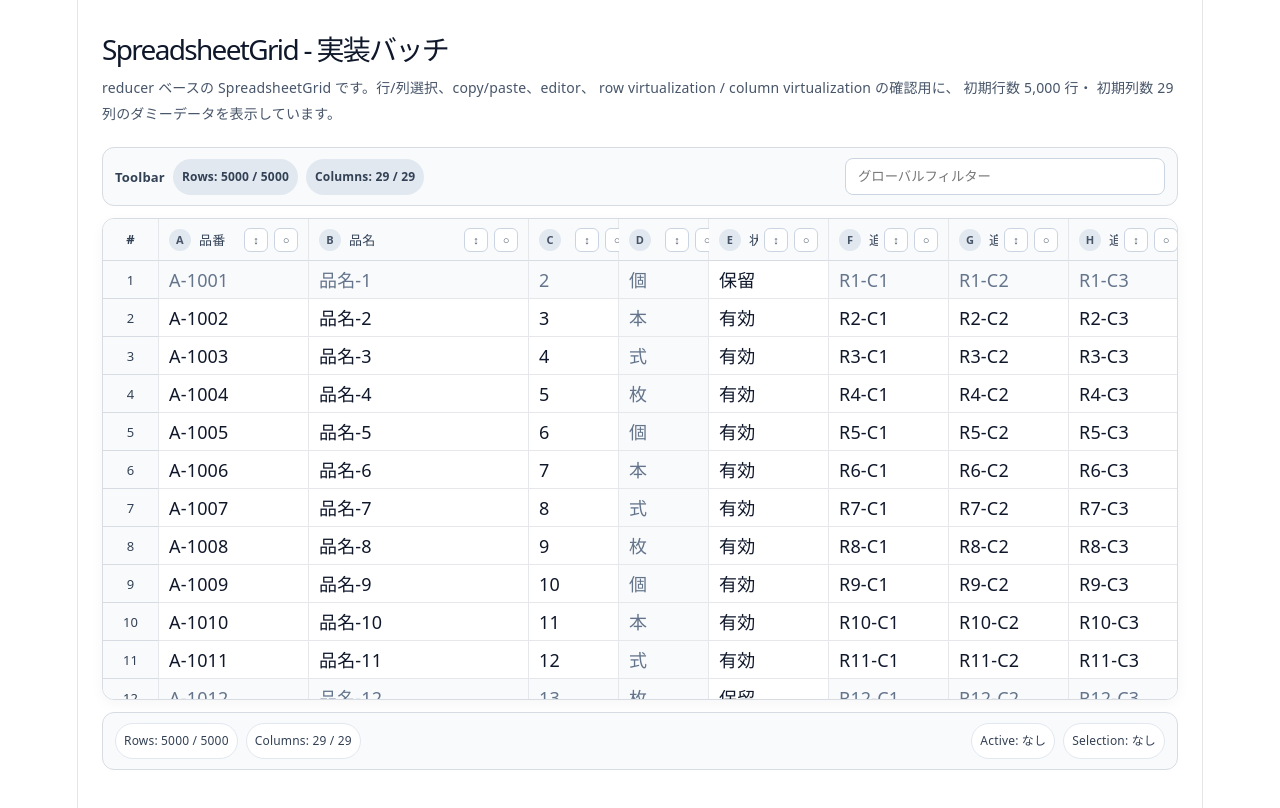
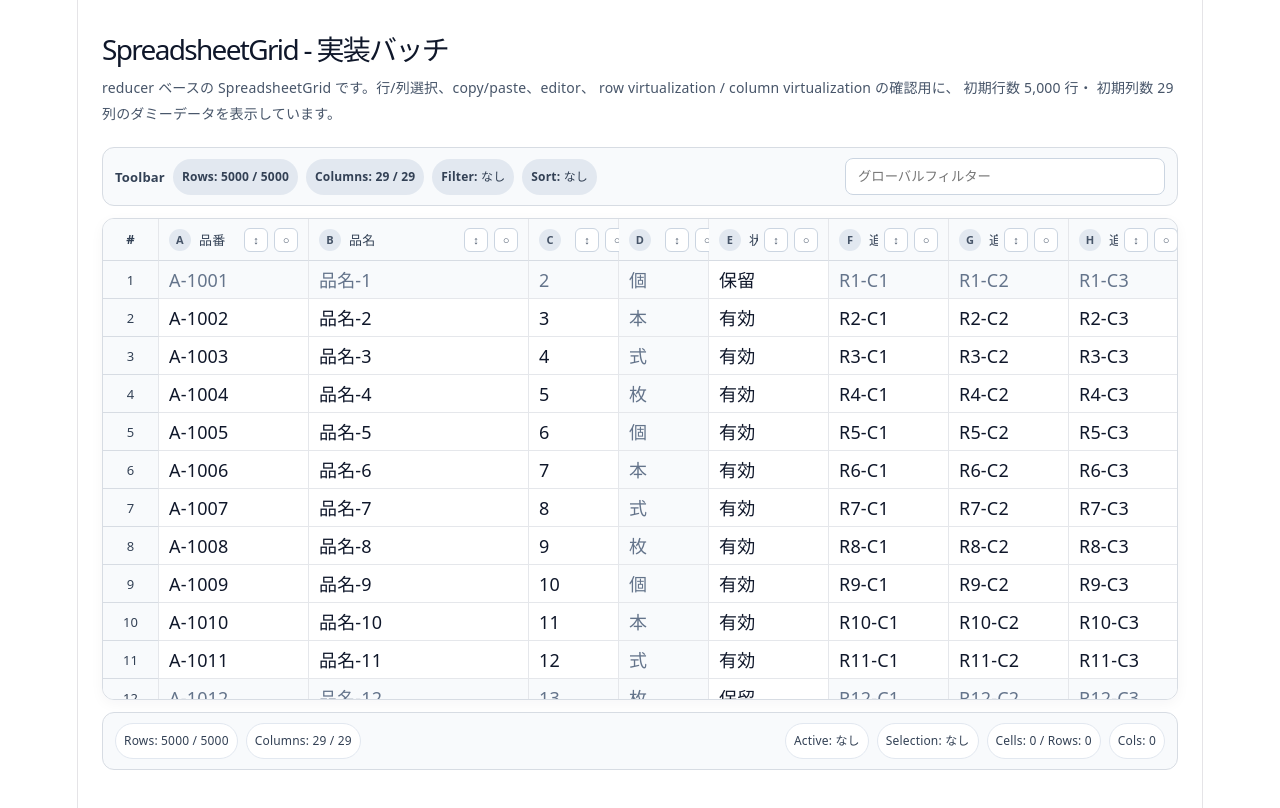
Before and after one commit to ishibashi0112/datasheet-grid, a React (Vite) app: page / in a window 1280 px wide. Shown: the top 808 px of the page. Built offline with nearby package versions, Linux system fonts and the light colour scheme.

Commit message:
✨ バッチ 9-D bar 用 summary を “より意味のある値” に拡張

```diff
--- a/src/components/spreadsheet-grid/SpreadsheetGrid.tsx
+++ b/src/components/spreadsheet-grid/SpreadsheetGrid.tsx
@@ -749,6 +749,10 @@ export function SpreadsheetGrid<T extends object>({
       columns,
       visibleColumns,
       globalFilterText: selectGlobalFilter(uiState),
+      // 追加: bar summary 用に列フィルター値を公開します。
+      columnFilterValues: uiState.filters.columnFilters,
+      // 追加: bar summary 用にソート状態を公開します。
+      sortState: uiState.sort,
       setGlobalFilterText,
       activeCell: uiState.activeCell,
       selection: uiState.selection,
--- a/src/components/spreadsheet-grid/model/gridTypes.ts
+++ b/src/components/spreadsheet-grid/model/gridTypes.ts
@@ -145,6 +145,10 @@ export type SpreadsheetGridSlotContext<T> = {
   columns: GridColumn<T>[];
   visibleColumns: GridColumn<T>[];
   globalFilterText: string;
+  // 追加: bar summary 用に列フィルター値を公開します。
+  columnFilterValues: Record<string, unknown>;
+  // 追加: bar summary 用にソート状態を公開します。
+  sortState: GridSortState;
   setGlobalFilterText: (value: string) => void;
   activeCell: CellCoord | null;
   selection: GridSelection;
@@ -181,3 +185,4 @@ export type SpreadsheetGridProps<T> = {
   renderBottomBar?: (context: SpreadsheetGridSlotContext<T>) => ReactNode;
   className?: string;
 };
+``
--- a/src/components/spreadsheet-grid/view/DefaultGridBottomBar.tsx
+++ b/src/components/spreadsheet-grid/view/DefaultGridBottomBar.tsx
@@ -5,6 +5,8 @@ import {
   formatGridColumnSummary,
   formatGridRowSummary,
   formatGridSelectionLabel,
+  formatGridSelectionStatsLabel,
+  getGridSelectionStats,
 } from './gridBarHelpers';
 import {
   getGridBarWrapperStyle,
@@ -23,6 +25,8 @@ export function DefaultGridBottomBar<T>({
 }: DefaultGridBottomBarProps<T>) {
   // 追加: 共通 style helper から bottom bar 用 style を解決します。
   const wrapperStyle: CSSProperties = getGridBarWrapperStyle('bottom');
+  // 追加: 選択統計を helper から取得します。
+  const selectionStats = getGridSelectionStats(context);
 
   return (
     <div style={wrapperStyle}>
@@ -41,6 +45,12 @@ export function DefaultGridBottomBar<T>({
           <span style={gridBarChipStyle}>
             Selection: {formatGridSelectionLabel(context.selection)}
           </span>
+          <span style={gridBarChipStyle}>
+            {formatGridSelectionStatsLabel(context)}
+          </span>
+          <span style={gridBarChipStyle}>
+            Cols: {selectionStats.selectedColumnCount}
+          </span>
         </div>
       </div>
     </div>
@@ -48,3 +58,4 @@ export function DefaultGridBottomBar<T>({
 }
 
 export default DefaultGridBottomBar;
+``
--- a/src/components/spreadsheet-grid/view/DefaultGridTopBar.tsx
+++ b/src/components/spreadsheet-grid/view/DefaultGridTopBar.tsx
@@ -1,8 +1,10 @@
 import type { CSSProperties } from 'react';
 import type { SpreadsheetGridSlotContext } from '../model/gridTypes';
 import {
+  formatGridFilterSummary,
   formatGridColumnSummary,
   formatGridRowSummary,
+  formatGridSortSummary,
 } from './gridBarHelpers';
 import {
   getGridBarWrapperStyle,
@@ -38,6 +40,14 @@ export function DefaultGridTopBar<T>({
           <span style={gridBarEmphasisChipStyle}>
             {formatGridColumnSummary(context)}
           </span>
+
+          <span style={gridBarEmphasisChipStyle}>
+            {formatGridFilterSummary(context)}
+          </span>
+
+          <span style={gridBarEmphasisChipStyle}>
+            {formatGridSortSummary(context)}
+          </span>
         </div>
 
         <input
@@ -53,4 +63,3 @@ export function DefaultGridTopBar<T>({
 }
 
 export default DefaultGridTopBar;
-``
--- a/src/components/spreadsheet-grid/view/gridBarHelpers.ts
+++ b/src/components/spreadsheet-grid/view/gridBarHelpers.ts
@@ -2,6 +2,8 @@ import type { ReactNode } from 'react';
 import type {
   CellCoord,
   GridSelection,
+  GridSortState,
+  GridColumn,
   SpreadsheetGridSlotContext,
 } from '../model/gridTypes';
 import { toExcelColumnName } from '../utils/excelColumnName';
@@ -39,12 +41,18 @@ export const formatGridSelectionLabel = (selection: GridSelection) => {
       selection.range.start.row,
       selection.range.end.row,
     );
-    const endRow = Math.max(selection.range.start.row, selection.range.end.row);
+    const endRow = Math.max(
+      selection.range.start.row,
+      selection.range.end.row,
+    );
     const startCol = Math.min(
       selection.range.start.col,
       selection.range.end.col,
     );
-    const endCol = Math.max(selection.range.start.col, selection.range.end.col);
+    const endCol = Math.max(
+      selection.range.start.col,
+      selection.range.end.col,
+    );
 
     return `${toExcelColumnName(startCol)}${startRow + 1} - ${toExcelColumnName(
       endCol,
@@ -71,3 +79,138 @@ export const formatGridRowSummary = <T,>(
 export const formatGridColumnSummary = <T,>(
   context: Pick<SpreadsheetGridSlotContext<T>, 'columns' | 'visibleColumns'>,
 ) => `Columns: ${context.visibleColumns.length} / ${context.columns.length}`;
+
+// 追加: selection から選択セル数 / 行数 / 列数を算出します。
+export const getGridSelectionStats = <T,>(
+  context: Pick<
+    SpreadsheetGridSlotContext<T>,
+    'selection' | 'visibleColumns' | 'filteredRows'
+  >,
+) => {
+  const selection = context.selection;
+  if (!selection) {
+    return {
+      selectedCellCount: 0,
+      selectedRowCount: 0,
+      selectedColumnCount: 0,
+    };
+  }
+
+  if (selection.type === 'cell') {
+    const startRow = Math.min(
+      selection.range.start.row,
+      selection.range.end.row,
+    );
+    const endRow = Math.max(
+      selection.range.start.row,
+      selection.range.end.row,
+    );
+    const startCol = Math.min(
+      selection.range.start.col,
+      selection.range.end.col,
+    );
+    const endCol = Math.max(
+      selection.range.start.col,
+      selection.range.end.col,
+    );
+    const selectedRowCount = endRow - startRow + 1;
+    const selectedColumnCount = endCol - startCol + 1;
+    return {
+      selectedCellCount: selectedRowCount * selectedColumnCount,
+      selectedRowCount,
+      selectedColumnCount,
+    };
+  }
+
+  if (selection.type === 'row') {
+    const startRow = Math.min(selection.startRow, selection.endRow);
+    const endRow = Math.max(selection.startRow, selection.endRow);
+    const selectedRowCount = endRow - startRow + 1;
+    const selectedColumnCount = context.visibleColumns.length;
+    return {
+      selectedCellCount: selectedRowCount * selectedColumnCount,
+      selectedRowCount,
+      selectedColumnCount,
+    };
+  }
+
+  const startCol = Math.min(selection.startCol, selection.endCol);
+  const endCol = Math.max(selection.startCol, selection.endCol);
+  const selectedColumnCount = endCol - startCol + 1;
+  const selectedRowCount = context.filteredRows.length;
+  return {
+    selectedCellCount: selectedRowCount * selectedColumnCount,
+    selectedRowCount,
+    selectedColumnCount,
+  };
+};
+
+// 追加: selection 数量の要約テキストです。
+export const formatGridSelectionStatsLabel = <T,>(
+  context: Pick<
+    SpreadsheetGridSlotContext<T>,
+    'selection' | 'visibleColumns' | 'filteredRows'
+  >,
+) => {
+  const stats = getGridSelectionStats(context);
+  return `Cells: ${stats.selectedCellCount} / Rows: ${stats.selectedRowCount}`;
+};
+
+// 追加: 列フィルターの有効件数を数えます。
+const countActiveColumnFilters = (columnFilterValues: Record<string, unknown>) =>
+  Object.values(columnFilterValues).filter(
+    (value) => String(value ?? '').trim().length > 0,
+  ).length;
+
+// 追加: フィルター状態の要約テキストです。
+export const formatGridFilterSummary = <T,>(
+  context: Pick<
+    SpreadsheetGridSlotContext<T>,
+    'globalFilterText' | 'columnFilterValues'
+  >,
+) => {
+  const hasGlobalFilter = context.globalFilterText.trim().length > 0;
+  const columnFilterCount = countActiveColumnFilters(context.columnFilterValues);
+
+  if (!hasGlobalFilter && columnFilterCount === 0) {
+    return 'Filter: なし';
+  }
+
+  if (hasGlobalFilter && columnFilterCount === 0) {
+    return 'Filter: Global';
+  }
+
+  if (!hasGlobalFilter && columnFilterCount > 0) {
+    return `Filter: ${columnFilterCount}列`;
+  }
+
+  return `Filter: Global + ${columnFilterCount}列`;
+};
+
+// 追加: ソート列の表示名を取得します。
+const getSortColumnLabel = <T,>(
+  columns: GridColumn<T>[],
+  sortState: GridSortState,
+) => {
+  if (!sortState.columnKey) {
+    return '';
+  }
+
+  const column = columns.find((item) => item.key === sortState.columnKey);
+  return column?.title || column?.key || sortState.columnKey;
+};
+
+// 追加: ソート状態の要約テキストです。
+export const formatGridSortSummary = <T,>(
+  context: Pick<SpreadsheetGridSlotContext<T>, 'columns' | 'sortState'>,
+) => {
+  if (!context.sortState.columnKey || !context.sortState.direction) {
+    return 'Sort: なし';
+  }
+
+  const columnLabel = getSortColumnLabel(context.columns, context.sortState);
+  const directionLabel =
+    context.sortState.direction === 'asc' ? '昇順' : '降順';
+
+  return `Sort: ${columnLabel} (${directionLabel})`;
+};
```
Also changed, not shown: 1 other file (tests, documents, lock files or other folders).
